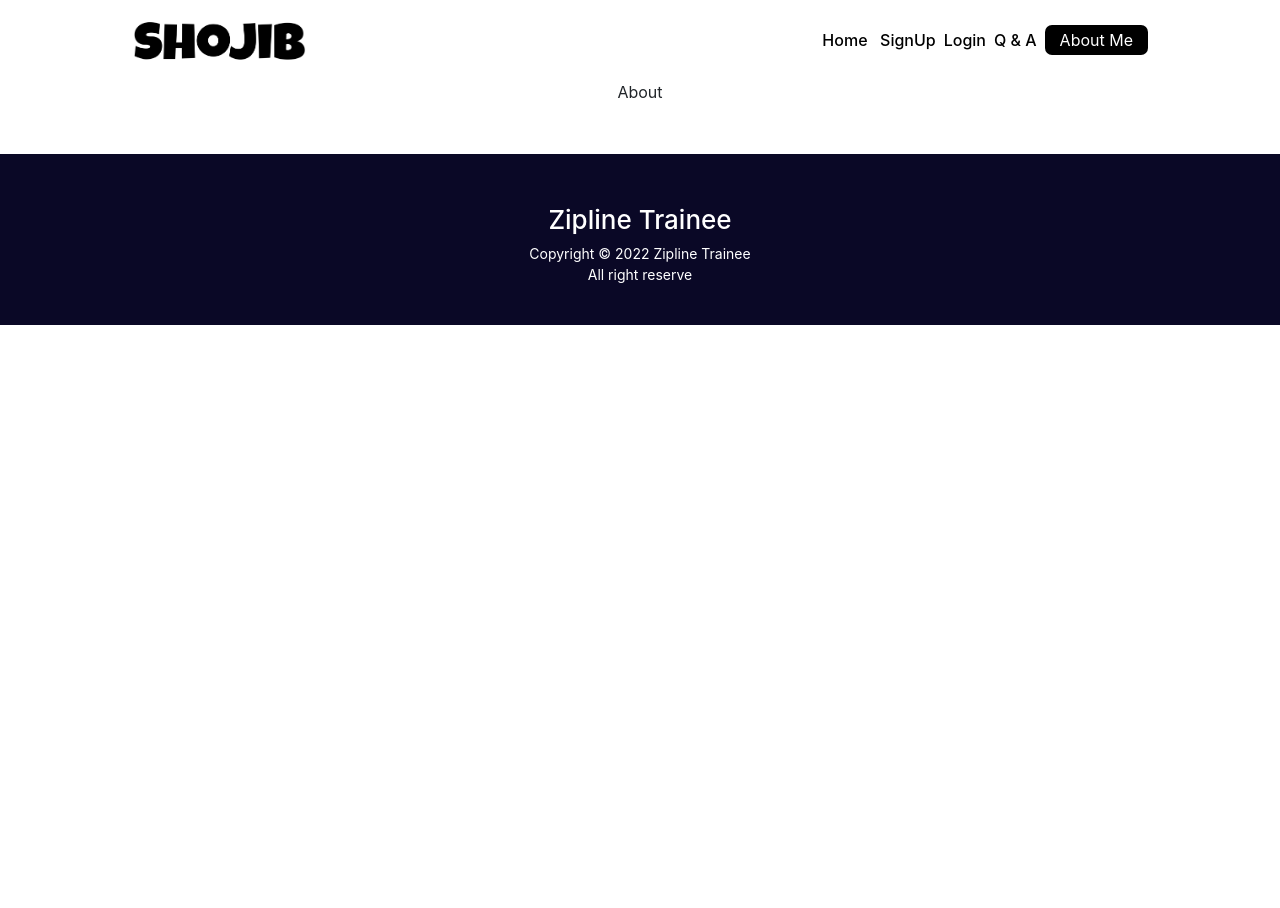
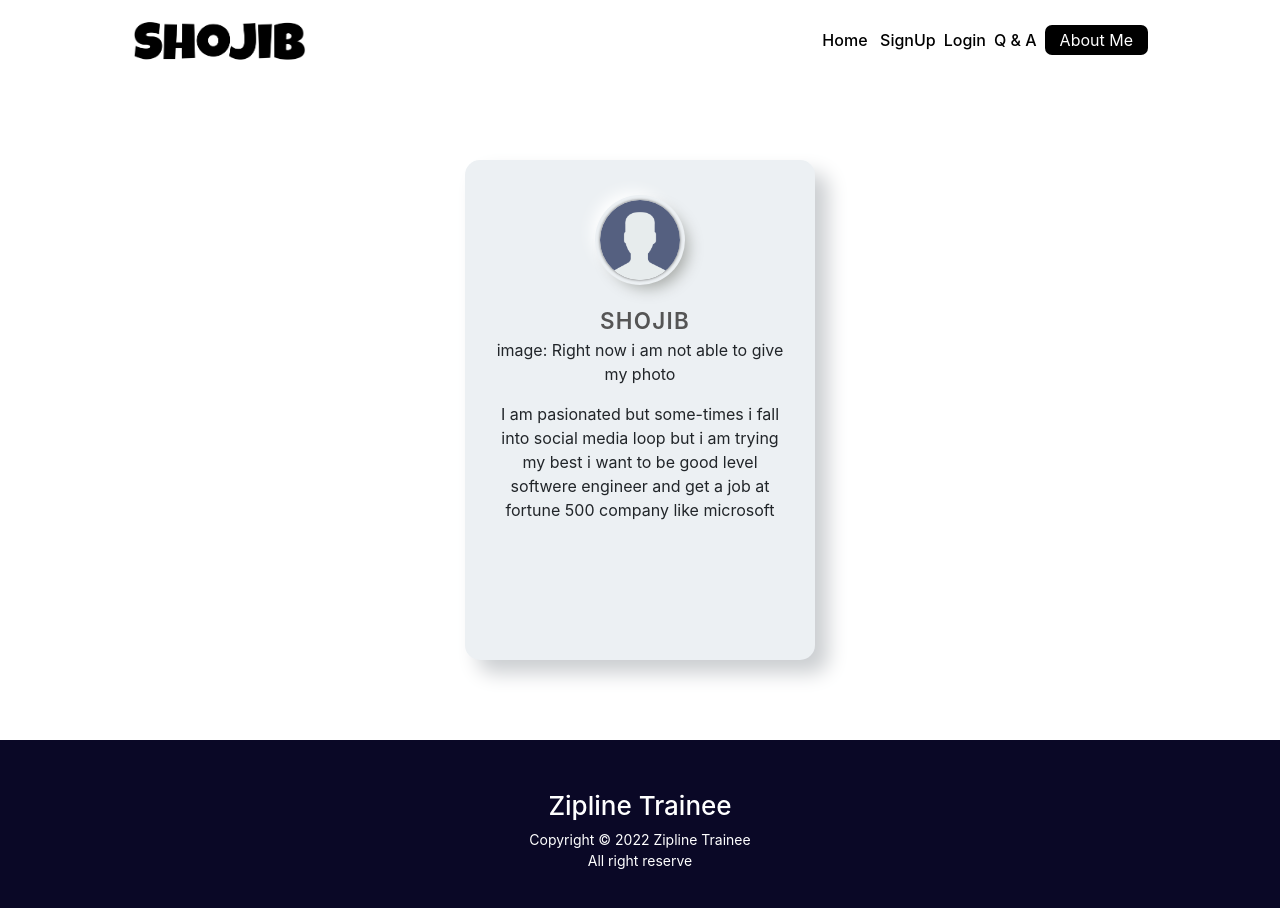
Before and after one commit to mohammedshojib/Zipline-Trainee, a React (Vite) app: page /about in a window 1280 px wide. Shown: the top 908 px of the page. Before the commit the page ends 800 px from the top, so only its background shows below. Built offline with nearby package versions, Linux system fonts and the light colour scheme; no server answers.

Commit message:
file cleaned

```diff
--- a/src/App.jsx
+++ b/src/App.jsx
@@ -1,5 +1,3 @@
-import { createContext, useEffect, useState } from "react";
-// import "./App.css";
 import Header from "./components/Header";
 import { Route, Routes } from "react-router-dom";
 import Home from "./components/Home";
@@ -12,8 +10,6 @@ import Myprofile from "./components/Myprofile";
 import Footer from "./components/Footer";
 import About from "./components/About";
 import QandA from "./components/QandA";
-
-export const ReviewsContext = createContext();
 
 function App() {
   return (
--- a/src/components/About.jsx
+++ b/src/components/About.jsx
@@ -1,7 +1,22 @@
 import React from "react";
 
 const About = () => {
-  return <div className="text-center">About</div>;
+  return (
+    <div className="wrapper">
+      <div className="logo">
+        <img src="http://localhost:3000/src/assets/noIcon.png" alt="" />
+      </div>
+      <div className="text-center mt-4 name"> SHOJIB </div>
+      <div className="text-center">
+        <p>image: Right now i am not able to give my photo</p>
+        <p>
+          I am pasionated but some-times i fall into social media loop but i am
+          trying my best i want to be good level softwere engineer and get a job
+          at fortune 500 company like microsoft
+        </p>
+      </div>
+    </div>
+  );
 };
 
 export default About;
--- a/src/components/Myprofile.jsx
+++ b/src/components/Myprofile.jsx
@@ -36,10 +36,15 @@ const Myprofile = () => {
           <div className="logo">
             <img src={currentUser?.photoURL || notFoundIMG} alt="" />
           </div>
-          {currentUser.displayName || "Name Not Found"}{" "}
+          {currentUser.displayName || "Name Not Found"}
+          <p>{currentUser.email}</p>
         </div>
-        <p></p>
-        <button className="btn mt-3" onClick={logOut}>
+
+        <button
+          style={{ backgroundColor: "red" }}
+          className="btn mt-3"
+          onClick={logOut}
+        >
           LogOut
         </button>
       </div>
```
